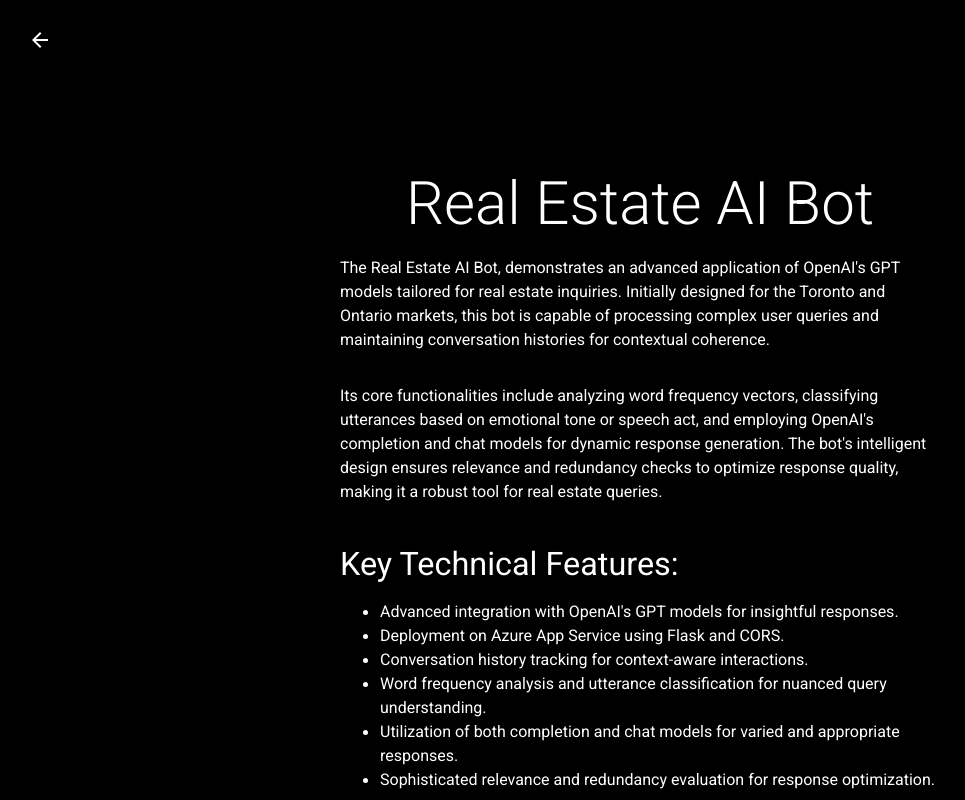
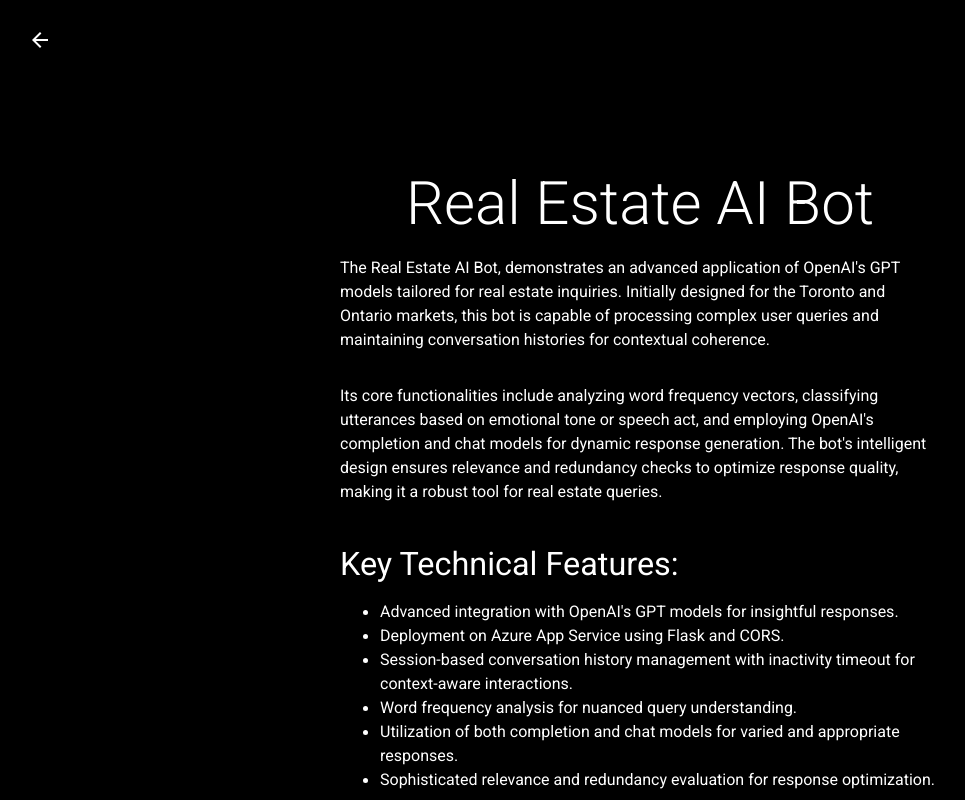
Before and after one commit to AnthonyMercadante/AnthonyMercadante.github.io, a React (Create React App) app: page /RealEstateBot in a window 1280 px wide. Shown: the top 800 px of the page, without its empty margins (0-965 px from the left). Built offline with nearby package versions, Linux system fonts and the light colour scheme.

Commit message:
Added session management for chatbot.

```diff
--- a/src/components/RealEstateBot/RealEstateBot.tsx
+++ b/src/components/RealEstateBot/RealEstateBot.tsx
@@ -74,12 +74,13 @@
                 <ul>
                     <li><Typography variant="body1">Advanced integration with OpenAI's GPT models for insightful responses.</Typography></li>
                     <li><Typography variant="body1">Deployment on Azure App Service using Flask and CORS.</Typography></li>
-                    <li><Typography variant="body1">Conversation history tracking for context-aware interactions.</Typography></li>
-                    <li><Typography variant="body1">Word frequency analysis and utterance classification for nuanced query understanding.</Typography></li>
+                    <li><Typography variant="body1">Session-based conversation history management with inactivity timeout for context-aware interactions.</Typography></li>
+                    <li><Typography variant="body1">Word frequency analysis for nuanced query understanding.</Typography></li>
                     <li><Typography variant="body1">Utilization of both completion and chat models for varied and appropriate responses.</Typography></li>
                     <li><Typography variant="body1">Sophisticated relevance and redundancy evaluation for response optimization.</Typography></li>
                 </ul>
             </Box>
+
 
             <Box sx={style.featureBox}>
                 <Typography variant="h4" sx={style.featureHeading}>Project Motivation:</Typography>
```
Lines whose indentation alone changed are shown as unchanged.
